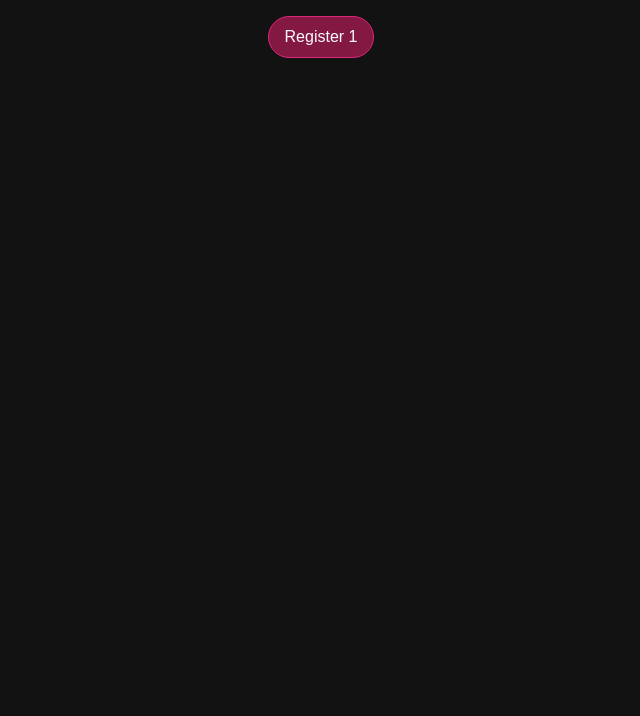
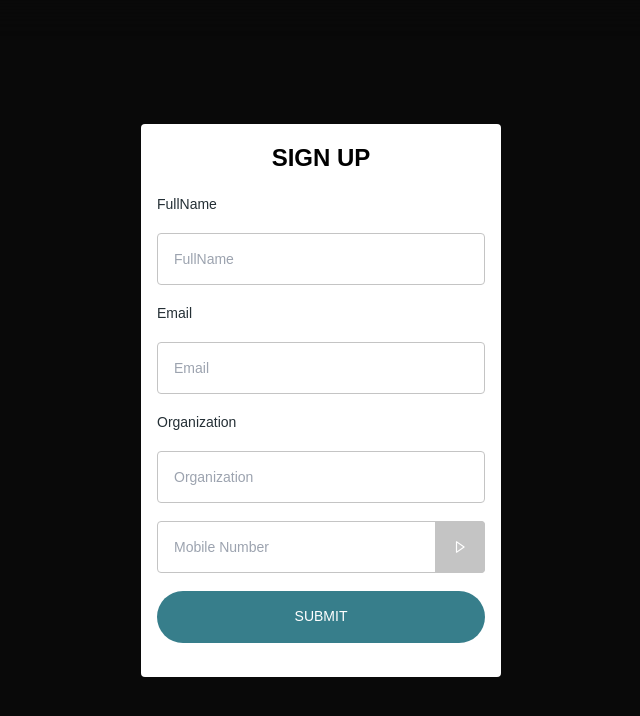
Before and after one commit to AzadTom/AzadReact-Practice, a React (Vite) app: page /register in a window 1280 px wide. Shown: the top 716 px of the page, without its empty margins (319-959 px from the left). Built offline with nearby package versions, Linux system fonts and the light colour scheme.

Commit message:
added React hookform and zod for validation!

```diff
--- /dev/null
+++ b/src/hooks/useClassNames.ts
@@ -0,0 +1,8 @@
+import { twMerge } from "tailwind-merge";
+import clsx from "clsx";
+
+const useClassNames = (...classes: string[]): string => {
+  return twMerge(clsx(...classes));
+};
+
+export default useClassNames;
--- a/src/pages/Register/Register.tsx
+++ b/src/pages/Register/Register.tsx
@@ -1,27 +1,203 @@
-import { useLocation, useNavigate } from "react-router-dom";
+import { BiRightArrow } from "react-icons/bi";
+import useClassNames from "../../hooks/useClassNames";
+import { useForm } from "react-hook-form";
+import z from "zod";
+import { zodResolver } from "@hookform/resolvers/zod";
+import { useState } from "react";
+import SignUpModel from "../SignupModel/SignUpModel";
 
-interface LocationState {
-    step?:string;
-}
-function Register() {
+const Register = () => {
+  return (
+    <main>
+      <SignUpModel bg="rgba(0,0,0,0.5)" alignItems="center" blur="20px" >
+      <div className="w-[360px]">
+        <FormContainer />
+      </div>
+      </SignUpModel>
+    </main>
+  );
+};
 
-  const location = useLocation();
-  const state  = location.state as LocationState;
-  const navigate  = useNavigate();
+export default Register;
 
-  const handleNext = ()=>{
-    navigate('/register',{
-        state:{
-            step: state?.step ? state.step+1 :1
-        },
-        replace:false
+const formDetailsSchema = z.object({
+  name: z
+    .string()
+    .min(3, "Name must be at least 3 characters")
+    .max(20, "Name must be at most 20 characters"),
+  email: z.string().email("Invalid email address"),
+  organization: z
+    .string()
+    .min(3, "Organization must be at least 3 characters")
+    .max(50, "Organization must be at most 50 characters"),
+  mobile: z
+    .string()
+    .refine((value) => /^\d+$/.test(value), {
+      message: "Mobile number must contain only numbers",
     })
-  }
+    .refine((value) => value.length === 10, {
+      message: "Mobile number must be exactly 10 digits",
+    }),
+});
+
+type FormDetails = z.infer<typeof formDetailsSchema>;
+
+const FormContainer = () => {
+  const [show, setShow] = useState(false);
+
+  const formContainer = useClassNames(
+    "flex flex-col bg-white px-4 py-4 rounded max-w-[360px]"
+  );
+  const inputContainer = useClassNames(
+    "flex flex-col gap-[18px] mt-[18px] text-black text-[14px]"
+  );
+  const inputStyles = useClassNames(
+    "w-full h-[52px] px-4 py-2 border border-[#C4C4C4] rounded-[4px] outline-none"
+  );
+
+  const {
+    register,
+    handleSubmit,
+    formState: { errors },
+    setValue,
+    trigger,
+    reset,
+    watch,
+  } = useForm<FormDetails>({
+    resolver: zodResolver(formDetailsSchema),
+    defaultValues: {
+      mobile: "",
+      email: "",
+      name: "",
+      organization: "",
+    },
+  });
+
+  const { mobile } = watch();
+
+  const handleInputChange = (event: React.ChangeEvent<HTMLInputElement>) => {
+    const { name } = event.target;
+    if (name === "mobile") {
+      let value = event.target.value;
+      value = value.replace(/[^0-9]/g, "").slice(0, 10);
+      event.target.value = value;
+      setValue("mobile", value);
+    }
+  };
+  const handleMobile = () => {
+    trigger(["name", "email", "organization"]).then((isValidForm) => {
+      if (isValidForm) {
+        setShow(true);
+      }
+    });
+  };
+  const onSubmit = () => reset();
+
   return (
-    <div className="flex flex-col items-center justify-center m-4">
-        <button className="bg-pink-900 border border-pink-600 rounded-full px-4 py-2" onClick={handleNext}> Register {state?.step ? state.step :1}</button>
-    </div>
-  )
-}
+    <>
+      <form className={formContainer} onSubmit={handleSubmit(onSubmit)}>
+        <h2 className="text-[24px] font-bold text-center text-black">
+          SIGN UP
+        </h2>
+        {/* Fullname */}
+        <div className={inputContainer}>
+          <label htmlFor="name" className="text-[#242F35]">
+            FullName
+          </label>
+          <input
+            className={inputStyles}
+            type="text"
+            id="name"
+            placeholder="FullName"
+            {...register("name")}
+          />
+          {errors.name && (
+            <span className="text-[12px] text-red-600">
+              {errors.name.message}
+            </span>
+          )}
+        </div>
 
-export default Register
+        {/* Email */}
+        <div className={inputContainer}>
+          <label htmlFor="email" className="text-[#242F35]">
+            Email
+          </label>
+          <input
+            className={inputStyles}
+            type="email"
+            id="email"
+            placeholder="Email"
+            {...register("email")}
+          />
+          {errors.email && (
+            <span className="text-[12px] text-red-600">
+              {errors.email.message}
+            </span>
+          )}
+        </div>
+
+        {/* Organization */}
+        <div className={inputContainer}>
+          <label htmlFor="organization" className="text-[#242F35]">
+            Organization
+          </label>
+          <input
+            type="text"
+            className={inputStyles}
+            id="organization"
+            placeholder="Organization"
+            {...register("organization")}
+          />
+          {errors.organization && (
+            <span className="text-[12px] text-red-600">
+              {errors.organization.message}
+            </span>
+          )}
+        </div>
+
+        {/* Phone */}
+        <div className={`${inputContainer} relative`}>
+          <input
+            type="text"
+            maxLength={10}
+            className={useClassNames(inputStyles, "relative")}
+            placeholder="Mobile Number"
+            {...register("mobile")}
+            onChange={handleInputChange}
+          />
+          <button
+            disabled={mobile.length === 10 ? false : true}
+            onClick={handleMobile}
+            className={useClassNames(
+              "absolute right-0 top-0 bottom-0 w-[50px]  flex justify-center items-center rounded-tr-[4px] rounded-br-[4px]",
+              mobile.length === 10 ? "bg-[#377E8B]" : "bg-[#C4C4C4]"
+            )}
+          >
+            <BiRightArrow color="#ffffff" />
+          </button>
+        </div>
+        {errors.mobile && (
+          <span className="text-[12px] text-red-600 mt-[12px]">
+            {errors.mobile.message}
+          </span>
+        )}
+        {show && (
+          <span className="text-black font-bold text-[14px] mt-[12px]">
+            Enter OTP
+          </span>
+        )}
+
+        {/* Submit Button */}
+        <div className="my-[18px]">
+          <button
+            type="submit"
+            className="w-full rounded-full bg-[#377E8B] text-white text-[14px] font-medium h-[52px]"
+          >
+            SUBMIT
+          </button>
+        </div>
+      </form>
+    </>
+  );
+};
--- a/src/pages/SignupModel/SignUpModel.tsx
+++ b/src/pages/SignupModel/SignUpModel.tsx
@@ -1,34 +1,40 @@
-import { ReactNode, useEffect, useState } from 'react';
-import { createPortal } from 'react-dom';
-
-
+import { ReactNode, useEffect, useState } from "react";
+import { createPortal } from "react-dom";
 
 interface ShowModelProp {
   children: ReactNode;
   bg: string;
+  alignItems?: string;
+  blur?: string;
 }
 
-function SignUpModel({ children, bg }: ShowModelProp) {
+function SignUpModel({
+  children,
+  bg,
+  alignItems,
+  blur: blurValue,
+}: ShowModelProp) {
   useEffect(() => {
-        document.body.style.overflow = 'hidden';
+    document.body.style.overflow = "hidden";
     return () => {
-            document.body.style.overflow = '';
+      document.body.style.overflow = "";
     };
   }, []);
 
   const Model = (
     <div
       style={{
-                position: 'fixed',
-                top: '0',
-                left: '0',
-                width: '100%',
-                height: '100%',
+        position: "fixed",
+        top: "0",
+        left: "0",
+        width: "100%",
+        height: "100%",
         backgroundColor: bg,
-                display: 'flex',
-                justifyContent: 'center',
-                alignItems: 'end',
-                zIndex: '9999'
+        display: "flex",
+        justifyContent: "center",
+        alignItems: `${alignItems ? alignItems : "end"}`,
+        backdropFilter: blurValue ? `blur(${blurValue})` : "blur(0px)",
+        zIndex: "9999",
       }}
     >
       {children}
@@ -45,8 +51,8 @@ export const HeroModel = () => {
     <section
       className={`bg-white w-full flex flex-col items-center scale-up-ver-bottom`}
       style={{
-                borderTopLeftRadius: '1.2rem',
-                borderTopRightRadius: '1.2rem'
+        borderTopLeftRadius: "1.2rem",
+        borderTopRightRadius: "1.2rem",
       }}
     >
       <h2 className="text-[18px] text-[#333333] text-center font-normal pt-8">
@@ -61,11 +67,10 @@ export const HeroModel = () => {
 };
 
 const UserInputonSignUp = () => {
-
-    const [number, setNumber] = useState<string>('');
+  const [number, setNumber] = useState<string>("");
 
   const handleOnClick = () => {
-        alert('this works fine!');
+    alert("this works fine!");
   };
 
   return (
@@ -78,7 +83,7 @@ const UserInputonSignUp = () => {
         type="number"
         value={number}
         onKeyDown={(e) => {
-                    if (e.key === 'Enter') {
+          if (e.key === "Enter") {
             handleOnClick();
           }
         }}
@@ -93,10 +98,11 @@ const UserInputonSignUp = () => {
       <button
         disabled={number.length < 10}
         className={`flex-[0.1]  p-4  flex justify-center items-center w-full h-full rounded-[4px] m-[2px] ${
-                    number.length === 10 ? 'bg-[#367E8A]' : 'bg-[#c4c4c4]'
+          number.length === 10 ? "bg-[#367E8A]" : "bg-[#c4c4c4]"
         }`}
         onClick={handleOnClick}
       >
+        submit
       </button>
     </div>
   );
@@ -108,7 +114,7 @@ const HeroImgContainer = () => {
       <div className="w-full h-full flex justify-center relative">
         <div
           className="absolute top-0 left-0 right-0 h-8"
-                    style={{ background: 'linear-gradient(#ffffff,transparent)' }}
+          style={{ background: "linear-gradient(#ffffff,transparent)" }}
         ></div>
         <img
           src="https://parntune-assets.b-cdn.net/signup-popup/popup.png"
@@ -119,13 +125,14 @@ const HeroImgContainer = () => {
           <UserInputonSignUp />
         </div>
         <h2 className="absolute bottom-0 left-0 text-[15px] font-medium text-center mx-4 mb-4 text-white z-50">
-                    <span className="text-[#FFC107]">5 Mn+ parents </span>are on Parentune for
-                    parenting advice. Join the community now
+          <span className="text-[#FFC107]">5 Mn+ parents </span>are on Parentune
+          for parenting advice. Join the community now
         </h2>
         <div
           className="absolute bottom-0 left-0 right-0 w-full h-[106px]"
           style={{
-                        background: 'linear-gradient(180deg, rgba(0, 0, 0, 0) 0%, #000000 100%)'
+            background:
+              "linear-gradient(180deg, rgba(0, 0, 0, 0) 0%, #000000 100%)",
           }}
         ></div>
       </div>
```
Also changed, not shown: package.json (+7 -1 lines), 1 other file (tests, documents, lock files or other folders). Lines whose indentation alone changed are shown as unchanged.
